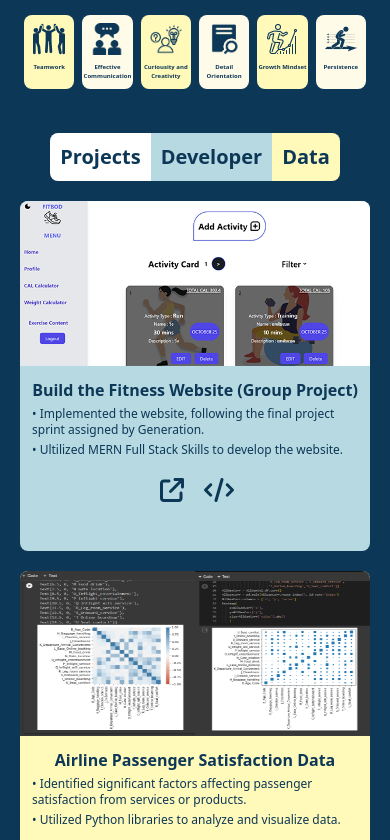
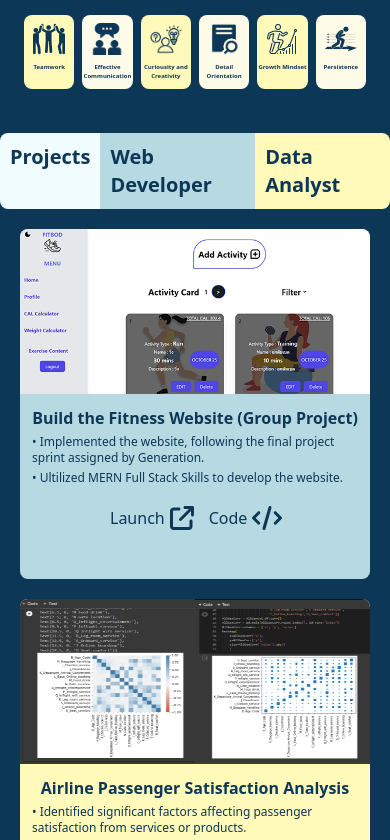
Before and after one commit to siwatoa/portfoliov1, a React (Vite) app: page / in a window 390 px wide. Shown: the part 2820-3660 px from the top of the page. Built offline with nearby package versions, Linux system fonts and the light colour scheme.

Commit message:
fix responsive on project page

```diff
--- a/src/contents/Project.js
+++ b/src/contents/Project.js
@@ -3,40 +3,6 @@ import fitbod from "../assets/fitbod.png";
 import findhat from "../assets/findyourhat.png";
 import travelpic from "../assets/travel-data.png";
 import travelDoc from "../assets/data-travel-project.pdf";
-
-// export const ProjectDev = [
-//     {img: fitbod,
-//         name: "Build the Fitness Website (Group Project)",
-//         des1: "• Implemented the website, following the final project sprint provided by Generation Thailand.",
-//         des2: "• Ultilized MERN Full Stack Skills to develop the website.",
-//         link1: "https://fitbod-fityourgoal.vercel.app/",
-//         link2: "https://github.com/JSD5-5-Group-10/Front-End",
-//      },
-//     {img: colmar,
-//      name: "Build the Colmar Academy Webpage",
-//      des1: "• Implemented the webpage, following the wireframes provided by codecademy.com.",
-//      des2: "• Made all the necessary design decisions to complete the page.",
-//      link1: "https://colmar-assessment.vercel.app/",
-//      link2: "https://github.com/siwatoa/colmar_assessment",
-//      },
-//      {img: findhat,
-//         name: "Build the Find Your Hat Game",
-//         des1: "• Implemented the game, following the requirements provided by codecademy.com.",
-//         des2: "• Applied JavaScript Fundamentals to construct this game.",
-//         link1: "https://replit.com/@SIWATPHOTINAM/42-find-your-hat#index.js",
-//         link2: "https://replit.com/@SIWATPHOTINAM/42-find-your-hat#index.js",
-//      },
-// ];
-
-// export const ProjectData = [
-//    {img: travelpic,
-//        name: "Airline Passenger Satisfaction Data",
-//        des1: "• Identified significant factors affecting passenger satisfaction from services or products",
-//        des2: "• Utilized Python libraries to analyze and visualize data",
-//        link1: travelDoc,
-//        link2: "https://colab.research.google.com/drive/1ALPc6FrxzOwQRhCM2aWc_yt0BRQVQhDt#scrollTo=Nj5OsgFVzGF9",
-//     },
-// ];
 
 export const ProjectList = [
    {img: fitbod,
@@ -46,14 +12,18 @@ export const ProjectList = [
        link1: "https://fitbod-fityourgoal.vercel.app/",
        link2: "https://github.com/JSD5-5-Group-10/Front-End",
        color: "blue",
+       req1: "Launch",
+       req2: "Code",
     },
     {img: travelpic,
-      name: "Airline Passenger Satisfaction Data",
+      name: "Airline Passenger Satisfaction Analysis",
       des1: "• Identified significant factors affecting passenger satisfaction from services or products.",
       des2: "• Utilized Python libraries to analyze and visualize data.",
       link1: travelDoc,
       link2: "https://colab.research.google.com/drive/1ALPc6FrxzOwQRhCM2aWc_yt0BRQVQhDt#scrollTo=Nj5OsgFVzGF9",
       color: "yellow",
+      req1: "Launch",
+      req2: "Code",
     },
     {img: findhat,
        name: "Build the Find Your Hat Game",
@@ -62,6 +32,8 @@ export const ProjectList = [
        link1: "https://replit.com/@SIWATPHOTINAM/42-find-your-hat#index.js",
        link2: "https://replit.com/@SIWATPHOTINAM/42-find-your-hat#index.js",
        color: "blue",
+       req1: "Launch",
+       req2: "Code",
     },
     {img: colmar,
       name: "Build the Colmar Academy Webpage",
@@ -70,15 +42,7 @@ export const ProjectList = [
       link1: "https://colmar-assessment.vercel.app/",
       link2: "https://github.com/siwatoa/colmar_assessment",
       color: "blue",
+      req1: "Launch",
+      req2: "Code",
     },
 ];
-
-// export const ProjectData = [
-//   {img: travelpic,
-//       name: "Airline Passenger Satisfaction Data",
-//       des1: "• Identified significant factors affecting passenger satisfaction from services or products",
-//       des2: "• Utilized Python libraries to analyze and visualize data",
-//       link1: travelDoc,
-//       link2: "https://colab.research.google.com/drive/1ALPc6FrxzOwQRhCM2aWc_yt0BRQVQhDt#scrollTo=Nj5OsgFVzGF9",
-//    },
-// ];
--- a/src/sections/Project.jsx
+++ b/src/sections/Project.jsx
@@ -7,17 +7,17 @@ const ProjectsMe = () => {
     return(
        <>
        <div className="word1 inline-block flex justify-center">
-            <div className="webdev bg-[#FFFFFF] font-black text-[#0C3756]
+            <div className="webdev bg-[#F0FCFE] font-black text-[#0C3756]
                  text-xl md:text-4xl mt-5 py-2.5 px-2.5 rounded-tl-lg rounded-bl-lg">
                Projects
             </div>
             <div className="webdev bg-[#B7D9E2] font-black text-[#0C3756]
                  text-xl md:text-4xl mt-5 py-2.5 px-2.5">
-               Developer
+               Web Developer
             </div>
             <div className="webdev bg-[#FFF9BA] font-black text-[#0C3756]
                  text-xl md:text-4xl mt-5 py-2.5 px-2.5 rounded-tr-lg rounded-br-lg">
-               Data
+               Data Analyst
             </div>
        </div>
 
@@ -33,12 +33,14 @@ const ProjectsMe = () => {
                 <p className="desproj1 mx-3 mt-1 text-xs md:text-sm">{item.des1}</p>
                 <p className="desproj2 mx-3 mt-1 mb-5 text-xs md:text-sm">{item.des2}</p>
                 <a href={item.link1} target="_blank">
+                  <span className="req1 font-medium ml-[90px]">{item.req1}</span>
                   <FontAwesomeIcon icon={faArrowUpRightFromSquare}
-                  size="xl" style={{marginLeft: "140px"}} />
+                  size="xl" style={{marginLeft: "5px"}}/>
                 </a>
                 <a href={item.link2} target="_blank">
+                  <span className="req2 font-medium text-center ml-[15px]">{item.req2}</span>
                   <FontAwesomeIcon icon={faCode}
-                  size="xl" style={{marginLeft: "20px"}} />
+                  size="xl" style={{marginLeft: "5px"}} />
                 </a>
             </div>))}
 
```
